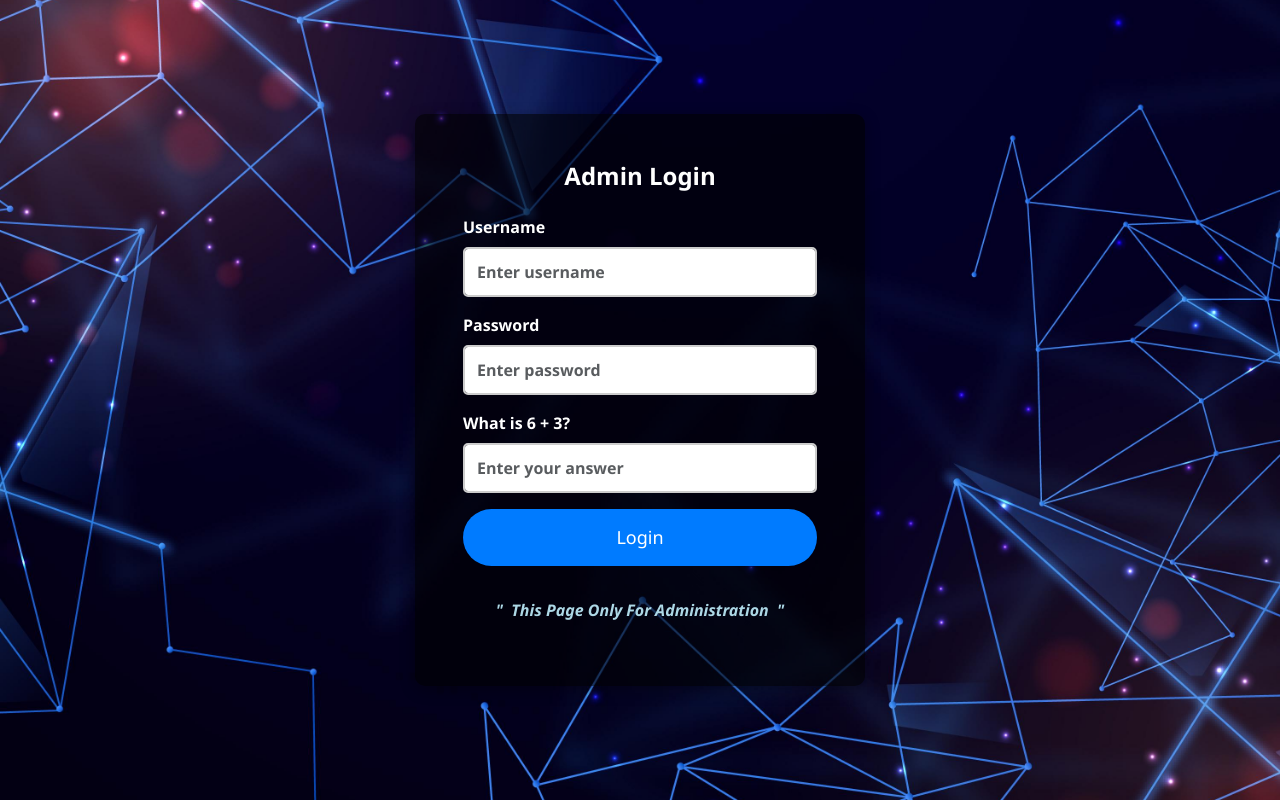
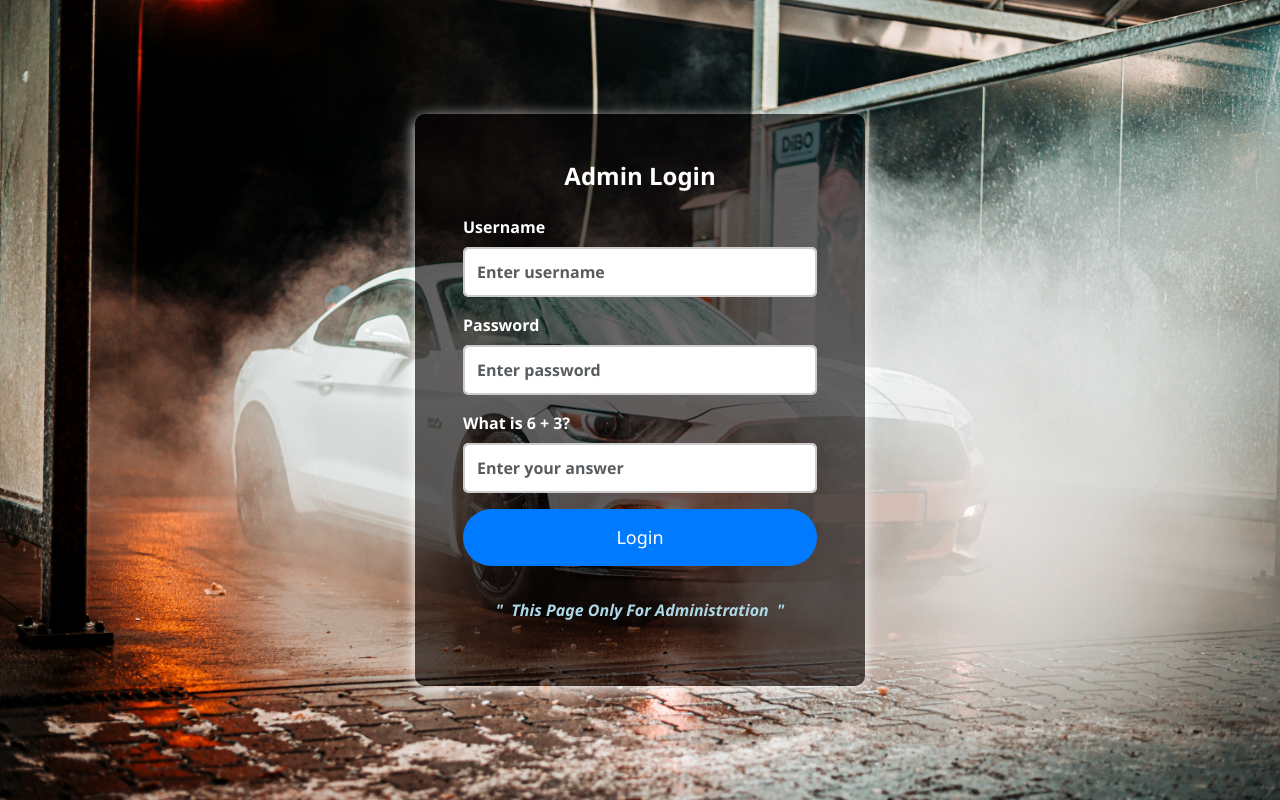
Before and after one commit to akashkadam2005/Vehicle, a PHP site: page /authentication/index.php in a window 1280 px wide. Run offline with PHP 8.4, Linux system fonts and the light colour scheme.

Commit message:
Design Uploaded

```diff
--- a/authentication/index.php
+++ b/authentication/index.php
@@ -99,17 +99,12 @@
         }
 
         /* Moving Background Animation */
-        @keyframes moveBackground {
-            0% { background-position: 0 0; }
-            50% { background-position: 100% 100%; }
-            100% { background-position: 0 0; }
-        }
 
         .login-container {
-            background-color: rgba(0, 0, 0, 0.6); /* Dark transparent background */
+            background-color: rgba(6, 1, 1, 0.6); /* Dark transparent background */
             width: 450px;
             padding: 3rem;
-            box-shadow: 0 4px 15px rgba(0, 0, 0, 0.3);
+            box-shadow: 0 4px 15px rgb(255, 255, 255);
             border-radius: 10px;
             color: white;
             z-index: 1;
@@ -119,6 +114,7 @@
 
         /* Apply the moving background */
         .moving-background {
+
             position: absolute;
             top: 0;
             left: 0;
```
Also changed, not shown: authentication/cart-transformed.jpg, authentication/cart-transformed2.jpg (added).
